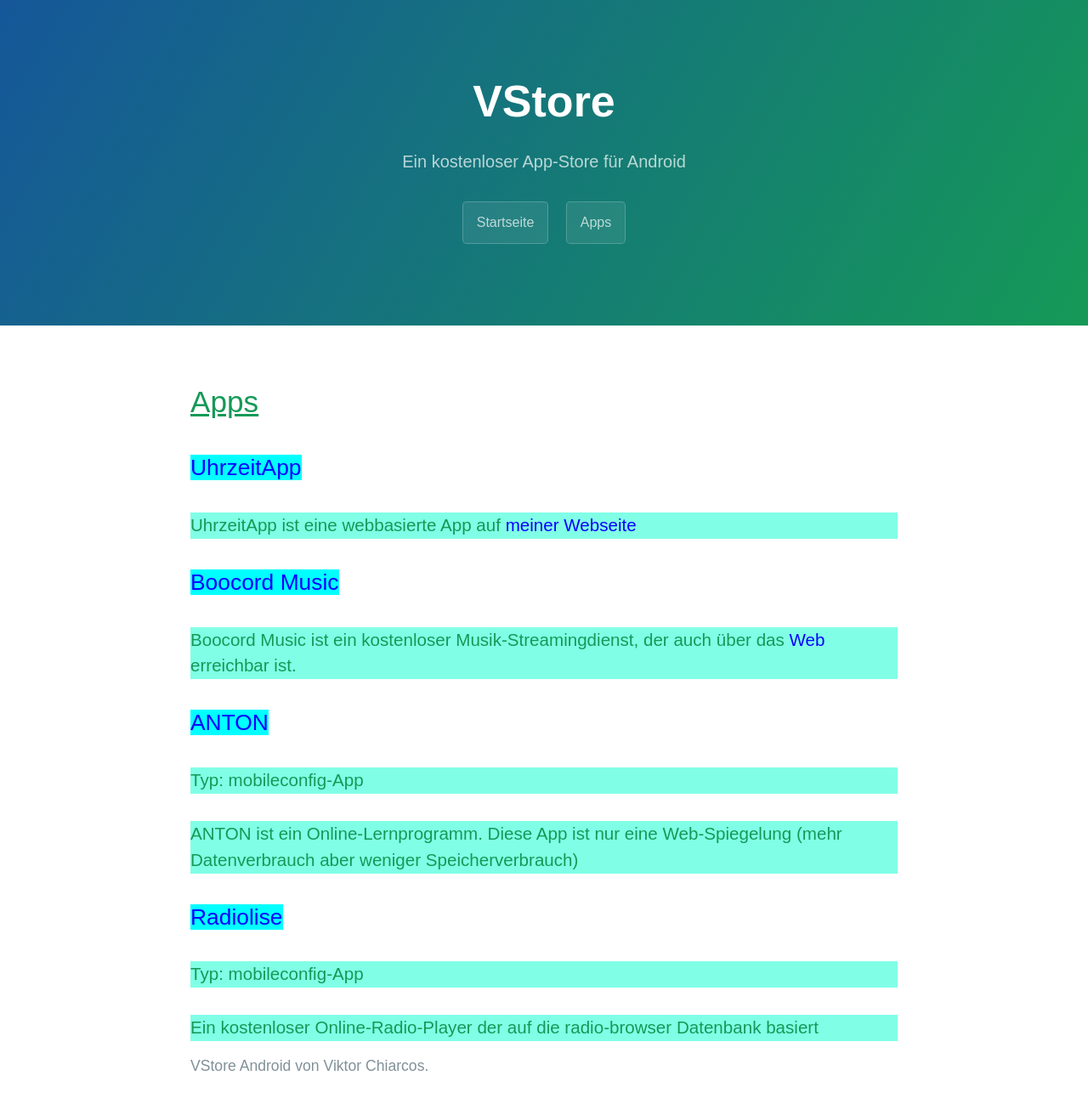
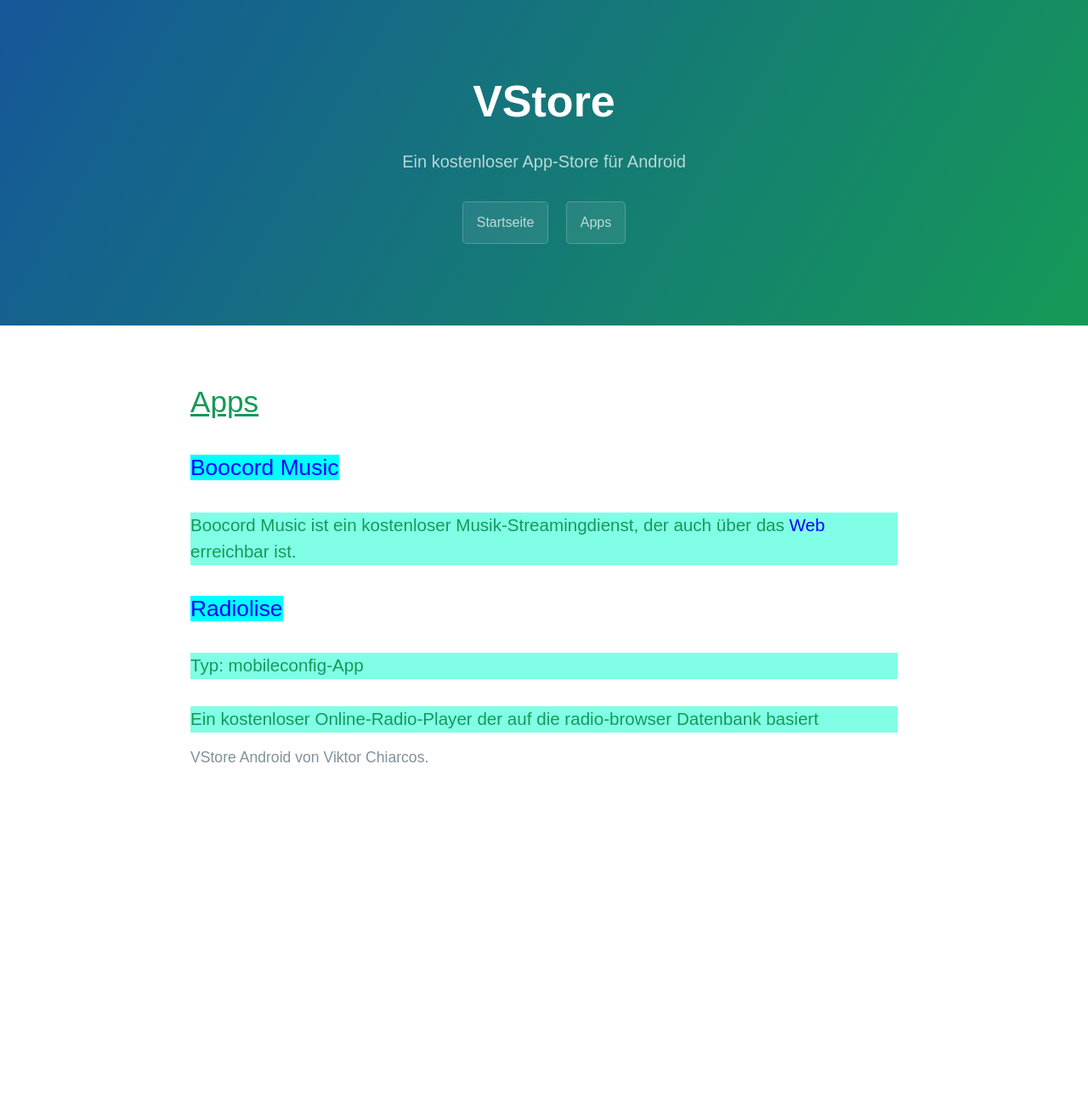
Before and after one commit to die-techniker/vstore-android, a Jekyll site: the page built from app/apps/index.html, in a window 1280 px wide. Shown: the whole page at 85% size. Built offline with Jekyll 4.4.1, drawn with Linux system fonts in a browser that asks for light colours; after the commit the page ends 937 px from its top, so only the background shows below that.

Commit message:
update on Linux-Viktor from viktor-chiarcos with git-send

```diff
--- a/app/apps/index.html
+++ b/app/apps/index.html
@@ -21,17 +21,10 @@
     <h1 style="font-weight: normal; text-decoration: underline; font-color: #000000">Apps</h1>
 
 
-    <h2><a href="/vstore/app/UhrzeitApp.mobileconfig" style="text-decoration: none; background-color: #00ffff">UhrzeitApp</a></h2>
-    <h3 style="font-weight: normal; background-color: #81ffe6">UhrzeitApp ist eine webbasierte App auf <a href="https://viktor-chiarcos.github.io">meiner Webseite</a></h3>
-
-    <h2><a href="/vstore/app/Boocord_Music.mobileconfig" style="text-decoration: none; background-color: #00ffff">Boocord Music</a></h2>
+    <h2><a href="/vstore/app/apps/boocord_music.apk" style="text-decoration: none; background-color: #00ffff">Boocord Music</a></h2>
     <h3 style="font-weight: normal; background-color: #81ffe6">Boocord Music ist ein kostenloser Musik-Streamingdienst, der auch über das <a href="https://music.boocord.com">Web</a> erreichbar ist.</h3>
 
-    <h2><a href="/vstore/app/ANTON.mobileconfig" style="text-decoration: none;  background-color: #00ffff" >ANTON</a></h2>
-    <h3 style="font-weight: normal; background-color: #81ffe6; font-color: #ffffff">Typ: mobileconfig-App</h3>
-    <h3 style="font-weight: normal; background-color: #81ffe6">ANTON ist ein Online-Lernprogramm. Diese App ist nur eine Web-Spiegelung (mehr Datenverbrauch aber weniger Speicherverbrauch)</h3>
-
-    <h2><a href="/vstore/app/Radiolise.mobileconfig" style="text-decoration: none;  background-color: #00ffff" >Radiolise</a></h2>
+    <h2><a href="/vstore/app/apps/radiolise.apk" style="text-decoration: none;  background-color: #00ffff" >Radiolise</a></h2>
     <h3 style="font-weight: normal; background-color: #81ffe6"; font-color: #ffffff>Typ: mobileconfig-App</h3>
     <h3 style="font-weight: normal; background-color: #81ffe6">Ein kostenloser Online-Radio-Player der auf die radio-browser Datenbank basiert</h3>
 
```
Also changed, not shown: app/index.html (+3 -4 lines), index.md (+1 -1 lines), 7 other files.
